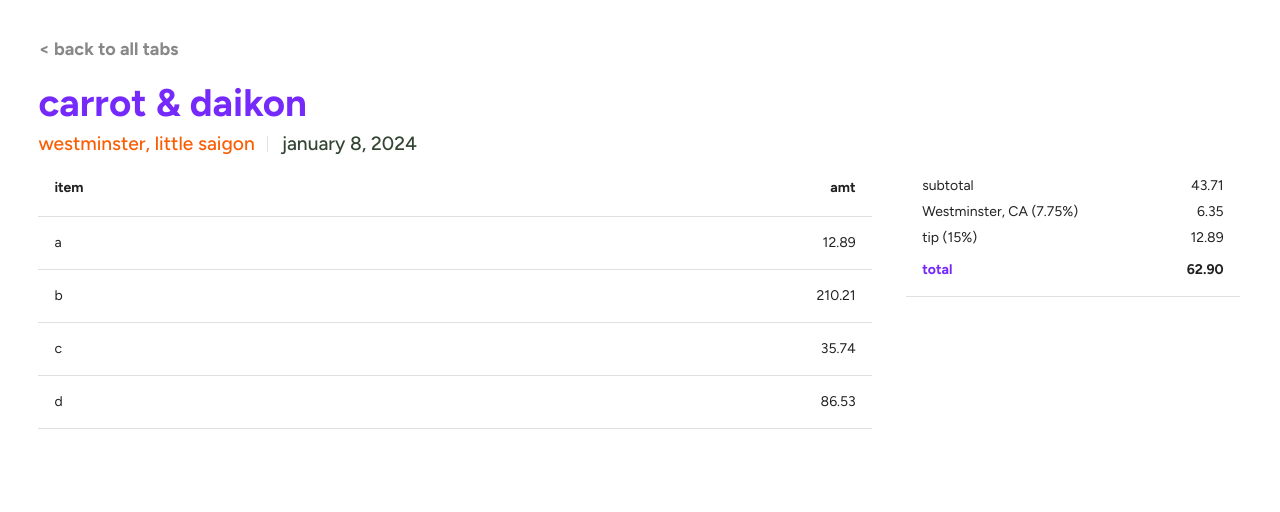
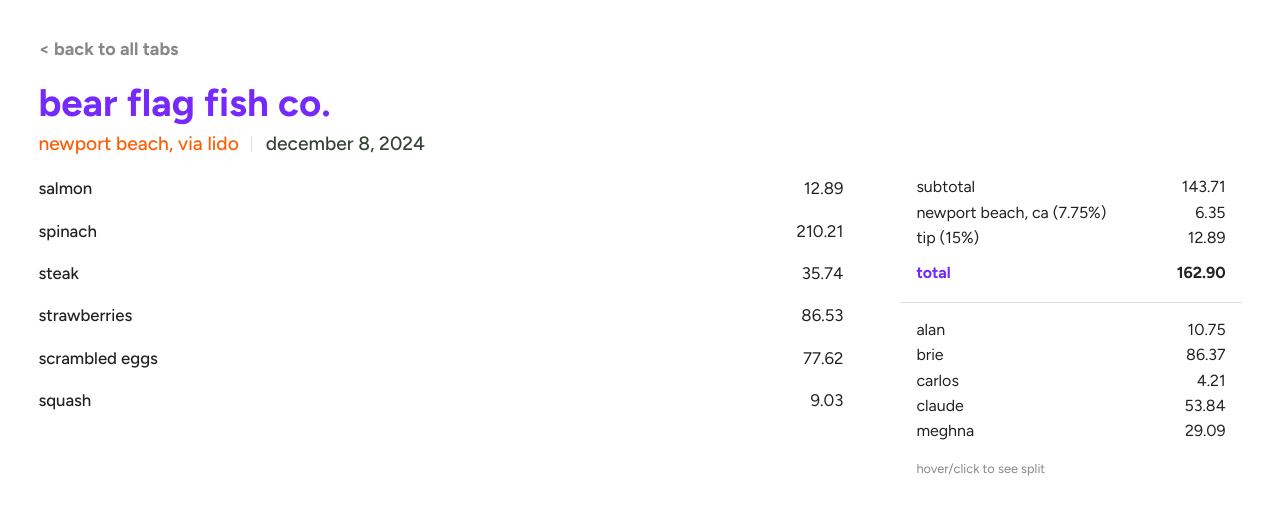
Before and after one commit to alanchangxyz/alanchangxyz, a React (Vite) app in the folder tabs/: page /tabs/1 in a window 1280 px wide. Shown: the top 512 px of the page. Built offline with nearby package versions, Linux system fonts and the light colour scheme.

Commit message:
Tidy up expense list on Tab, style some more

```diff
--- a/tabs/src/views/Tab/Tab.tsx
+++ b/tabs/src/views/Tab/Tab.tsx
@@ -24,16 +24,28 @@ const data = [
     location: {
       city: "Costa Mesa",
       secondary: "SoBeCa",
-      state: "CA"
+      state: "CA",
+      taxrate: 0.0775
     }
   },
   {
-    title: "Carrot & Daikon",
-    date: new Date(2024, 0, 8),
+    title: "Bear Flag Fish Co.",
+    date: new Date(2024, 11, 8),
     location: {
-      city: "Westminster",
-      secondary: "Little Saigon",
-      state: "CA"
+      city: "Newport Beach",
+      secondary: "Via Lido",
+      state: "CA",
+      taxrate: 0.0775
+    }
+  },
+  {
+    title: "Tsujita Artisan Noodle",
+    date: new Date(2023, 5, 17),
+    location: {
+      city: "Los Angeles",
+      secondary: "Sawtelle Blvd",
+      state: "CA",
+      taxrate: 0.095
     }
   },
 ];
@@ -91,61 +103,91 @@ const Tab = () => {
       <Stack direction="row" justifyContent="space-between" sx={{ marginTop: "0.1%" }}>
         <TableContainer>
           <Table aria-labelledby="tableTitle">
-            <TableHead>
+            <TableBody sx={{ "& td": { border: 0, paddingLeft: 0, textTransform: "lowercase" } }}>
               <TableRow>
-                <TableCell align="left" sx={{ fontWeight: 700 }}>item</TableCell>
-                <TableCell align="right" sx={{ fontWeight: 700 }}>amt</TableCell>
+                <TableCell sx={{ fontWeight: 500, fontSize: { md: '1.05rem', xl: '1.2rem' } }}>salmon</TableCell>
+                <TableCell sx={{ fontSize: { md: '1.05rem', xl: '1.2rem' } }} align="right">12.89</TableCell>
               </TableRow>
-            </TableHead>
-            <TableBody>
-              <TableRow>
-                <TableCell>a</TableCell>
-                <TableCell align="right">12.89</TableCell>
+              <TableRow sx={{ "& td": { paddingTop: "0.15rem" } }}>
+                <TableCell sx={{ fontWeight: 500, fontSize: { md: '1.05rem', xl: '1.2rem' }, textTransform: 'lowercase' }}>spinach</TableCell>
+                <TableCell sx={{ fontSize: { md: '1.05rem', xl: '1.2rem' } }} align="right">210.21</TableCell>
               </TableRow>
-              <TableRow>
-                <TableCell>b</TableCell>
-                <TableCell align="right">210.21</TableCell>
+              <TableRow sx={{ "& td": { paddingTop: "0.15rem" } }}>
+                <TableCell sx={{ fontWeight: 500, fontSize: { md: '1.05rem', xl: '1.2rem' } }}>steak</TableCell>
+                <TableCell sx={{ fontSize: { md: '1.05rem', xl: '1.2rem' } }} align="right">35.74</TableCell>
               </TableRow>
-              <TableRow>
-                <TableCell>c</TableCell>
-                <TableCell align="right">35.74</TableCell>
+              <TableRow sx={{ "& td": { paddingTop: "0.15rem" } }}>
+                <TableCell sx={{ fontWeight: 500, fontSize: { md: '1.05rem', xl: '1.2rem' } }}>strawberries</TableCell>
+                <TableCell sx={{ fontSize: { md: '1.05rem', xl: '1.2rem' } }} align="right">86.53</TableCell>
               </TableRow>
-              <TableRow>
-                <TableCell>d</TableCell>
-                <TableCell align="right">86.53</TableCell>
+              <TableRow sx={{ "& td": { paddingTop: "0.15rem" } }}>
+                <TableCell sx={{ fontWeight: 500, fontSize: { md: '1.05rem', xl: '1.2rem' } }}>scrambled eggs</TableCell>
+                <TableCell sx={{ fontSize: { md: '1.05rem', xl: '1.2rem' } }} align="right">77.62</TableCell>
+              </TableRow>
+              <TableRow sx={{ "& td": { paddingTop: "0.15rem" } }}>
+                <TableCell sx={{ fontWeight: 500, fontSize: { md: '1.05rem', xl: '1.2rem' } }}>squash</TableCell>
+                <TableCell sx={{ fontSize: { md: '1.05rem', xl: '1.2rem' } }} align="right">9.03</TableCell>
               </TableRow>
             </TableBody>
           </Table>
         </TableContainer>
-        <div style={{ width: "50px" }} />
-        <TableContainer sx={{ width: "40%", marginRight: "2px" }}>
+        <Box width={{ sm: "30px", md: "60px", xl: "5%" }} />
+        <Stack direction="column" width={{ sm: "300px", md: "500px", xl: "40%" }}>
+          <TableContainer>
             <Table aria-labelledby="tableTitle">
-            <TableHead>
-              {/* <TableRow sx={{ "& td": { border: 0, padding: 0 }}}>
-                <TableCell align="left"></TableCell>
-                <TableCell align="right"></TableCell>
-              </TableRow> */}
-            </TableHead>
-            <TableBody>
-              <TableRow sx={{ "& td": { border: 0, paddingBottom: 0 } }}>
-                <TableCell>subtotal</TableCell>
-                <TableCell align="right">43.71</TableCell>
+              <TableBody sx={{ "& td": { border: 0, paddingBottom: 0 } }}>
+                <TableRow>
+                  <TableCell sx={{ fontSize: { md: '1rem', xl: '1.17rem' } }}>subtotal</TableCell>
+                  <TableCell sx={{ fontSize: { md: '1rem', xl: '1.17rem' } }} align="right">143.71</TableCell>
                 </TableRow>
-              <TableRow sx={{ "& td": { border: 0, paddingTop: "6px", paddingBottom: 0 } }}>
-                <TableCell>{tab.location.city}, {tab.location.state} (7.75%)</TableCell>
-                <TableCell align="right">6.35</TableCell>
+                <TableRow sx={{ "& td": { paddingTop: "0.15rem" } }}>
+                  <TableCell sx={{ fontSize: { md: '1rem', xl: '1.17rem' }, textTransform: 'lowercase' }}>{tab.location.city}, {tab.location.state} ({tab.location.taxrate * 100}%)</TableCell>
+                  <TableCell sx={{ fontSize: { md: '1rem', xl: '1.17rem' } }} align="right">6.35</TableCell>
                 </TableRow>
-              <TableRow sx={{ "& td": { border: 0, paddingTop: "6px", paddingBottom: 0 } }}>
-                <TableCell>tip (15%)</TableCell>
-                <TableCell align="right">12.89</TableCell>
+                <TableRow sx={{ "& td": { paddingTop: "0.15rem" } }}>
+                  <TableCell sx={{ fontSize: { md: '1rem', xl: '1.17rem' } }}>tip (15%)</TableCell>
+                  <TableCell sx={{ fontSize: { md: '1rem', xl: '1.17rem' } }} align="right">12.89</TableCell>
                 </TableRow>
-              <TableRow sx={{ "& td": { paddingTop: "12px", fontWeight: 700 }}}>
-                <TableCell sx={{ color: theme.palette.primary.main }}>total</TableCell>
-                <TableCell align="right">62.90</TableCell>
+                <TableRow sx={{ "& td": { paddingTop: "0.75rem", fontWeight: 700 }}}>
+                  <TableCell sx={{ fontSize: { md: '1rem', xl: '1.17rem' }, color: theme.palette.primary.main }}>total</TableCell>
+                  <TableCell sx={{ fontSize: { md: '1rem', xl: '1.17rem' } }} align="right">162.90</TableCell>
                 </TableRow>
               </TableBody>
             </Table>
           </TableContainer>
+          <Divider sx={{ marginTop: "1.1rem" }} />
+          {/* <Divider sx={{ marginTop: "0.8rem", marginBottom: "0.5rem" }} /> */}
+          {/* <Typography fontSize={{ md: '1rem', xl: '1.17rem' }} fontWeight={700} marginLeft="0.95rem">splits</Typography> */}
+          {/* <Divider sx={{ marginTop: "0.5rem", marginBottom: "0.15rem" }} /> */}
+          <TableContainer>
+            <Table aria-labelledby="tableTitle">
+              <TableBody sx={{ "& td": { border: 0, paddingBottom: 0 } }}>
+                <TableRow>
+                  <TableCell sx={{ fontSize: { md: '1rem', xl: '1.17rem' }, textTransform: 'lowercase' }}>alan</TableCell>
+                  <TableCell sx={{ fontSize: { md: '1rem', xl: '1.17rem' } }} align="right">10.75</TableCell>
+                </TableRow>
+                <TableRow sx={{ "& td": { paddingTop: "0.15rem" } }}>
+                  <TableCell sx={{ fontSize: { md: '1rem', xl: '1.17rem' }, textTransform: 'lowercase' }}>brie</TableCell>
+                  <TableCell sx={{ fontSize: { md: '1rem', xl: '1.17rem' } }} align="right">86.37</TableCell>
+                </TableRow>
+                <TableRow sx={{ "& td": { paddingTop: "0.15rem" } }}>
+                  <TableCell sx={{ fontSize: { md: '1rem', xl: '1.17rem' }, textTransform: 'lowercase' }}>carlos</TableCell>
+                  <TableCell sx={{ fontSize: { md: '1rem', xl: '1.17rem' } }} align="right">4.21</TableCell>
+                </TableRow>
+                <TableRow sx={{ "& td": { paddingTop: "0.15rem" } }}>
+                  <TableCell sx={{ fontSize: { md: '1rem', xl: '1.17rem' }, textTransform: 'lowercase' }}>claude</TableCell>
+                  <TableCell sx={{ fontSize: { md: '1rem', xl: '1.17rem' } }} align="right">53.84</TableCell>
+                </TableRow>
+                <TableRow sx={{ "& td": { paddingTop: "0.15rem" } }}>
+                  <TableCell sx={{ fontSize: { md: '1rem', xl: '1.17rem' }, textTransform: 'lowercase' }}>meghna</TableCell>
+                  <TableCell sx={{ fontSize: { md: '1rem', xl: '1.17rem' } }} align="right">29.09</TableCell>
+                </TableRow>
+              </TableBody>
+            </Table>
+          </TableContainer>
+          <Typography color="gray.main" fontSize={{md: "0.8rem", xl: "0.95rem"}} marginLeft="1rem" marginTop="1rem">hover/click to see split</Typography>
+          {/* <Divider sx={{ marginTop: "1.1rem" }} /> */}
+        </Stack>
       </Stack>
     </Box>
   );
--- a/tabs/src/views/Tabs/Tabs.tsx
+++ b/tabs/src/views/Tabs/Tabs.tsx
@@ -60,6 +60,7 @@ const formatDate = (date: Date): JSX.Element => {
       <Typography
         fontSize={{ md: "1.08rem", xl: "1.17rem" }}
         fontWeight={700}
+        marginBottom="-2px"
         color="primary.main"
       >
         {dayAbbrs[date.getDay()]}
```
Lines whose indentation alone changed are shown as unchanged.
